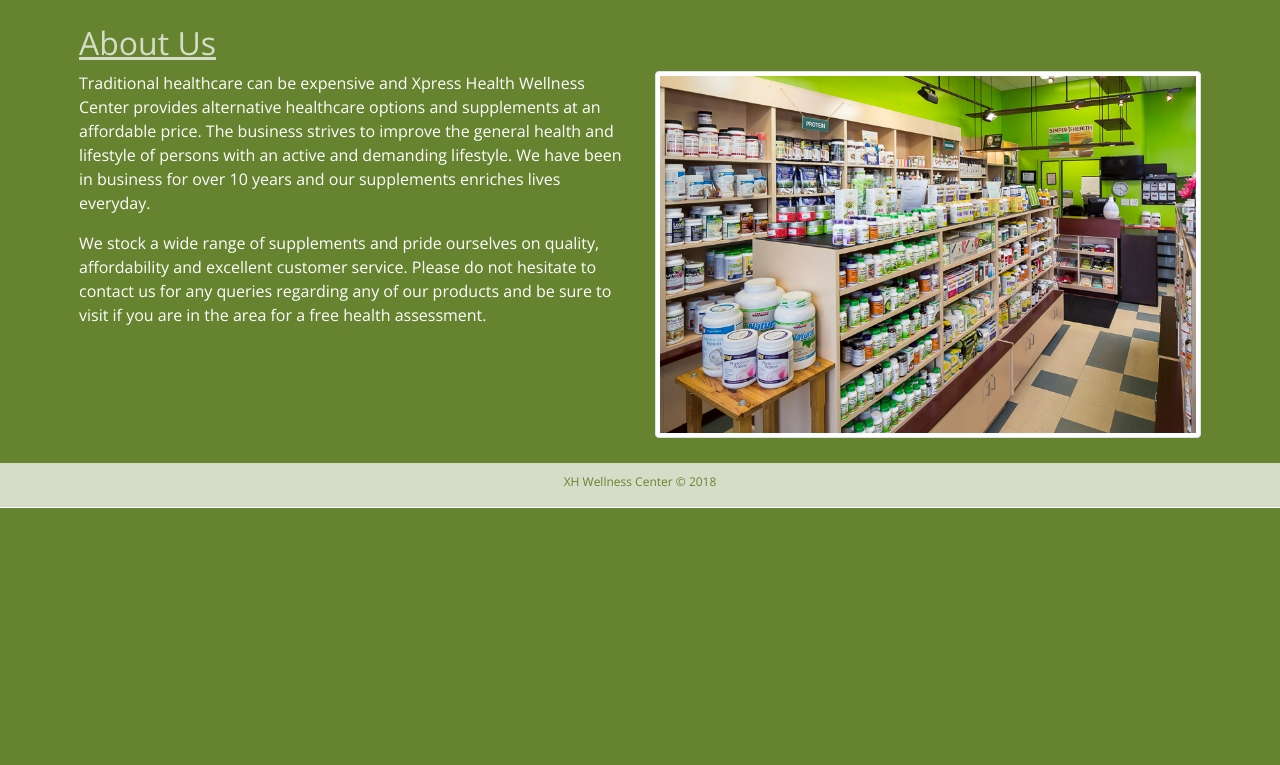
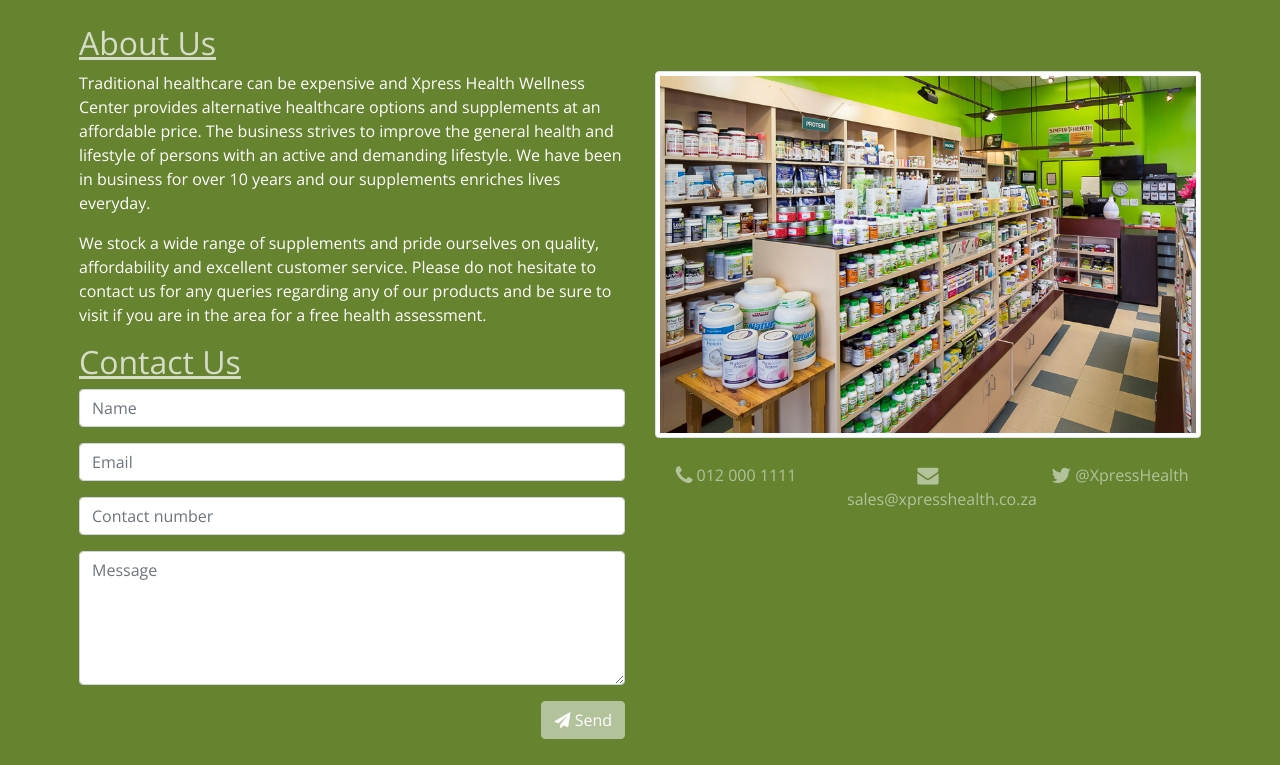
Before and after one commit to pjjroux/xpress_health, a PHP site: page /contact.html in a window 1280 px wide. Shown: the part 292-1057 px from the top of the page. Before the commit the page ends 800 px from the top, so only its background shows below. Run offline with PHP 8.4, Linux system fonts and the light colour scheme; some libraries are stand-ins or nearby versions.

Commit message:
Added contact page

```diff
--- a/assets/css/style.css
+++ b/assets/css/style.css
@@ -79,7 +79,36 @@ footer {
 }
 
 
+.btn-primary {
+    background-color: #B2C39B;
+    border-color: #B2C39B;
+}
 
+.btn-primary:hover {
+    background-color: #D5DDC8;
+    border-color: #D5DDC8;
+}
+
+.contact-icons {
+    padding-top: 25px;
+    color: #B2C39B;
+}
+
+.contact-icons a {
+    color: #B2C39B;
+    text-decoration: none;
+}
+
+.contact-icons a:hover {
+    color: #B2C39B;
+    font-weight: bold;
+}
+
+#map {
+    width: 100%;
+    height: 400px;
+    background-color: grey;
+}
 /* #C9D408 gold
 #668330 dark green
 white #FBFBFB
--- a/contact.html
+++ b/contact.html
@@ -54,16 +54,55 @@
               Please do not hesitate to contact us for any queries regarding any of our products and be sure to visit if you are in the area for a free health assessment.
             </p>
 
+            <h2 class="shop-header">Contact Us</h2>
 
+            <div class="contact-form">
+              <form action="" method="post">
+                  <div class="form-group">
+                    <input type="text" class="form-control" id="name" placeholder="Name" name="name" required>
+                  </div>
+                  <div class="form-group">
+                    <input type="email" class="form-control" id="email" placeholder="Email" name="email" required>
+                  </div>
+                  <div class="form-group">
+                    <input type="text" class="form-control" id="contact" placeholder="Contact number" name="contact" required>
+                  </div>
+                  <div class="form-group">
+                    <textarea class="form-control" rows="5" id="message" placeholder="Message" name="message" required></textarea>
+                  </div>
+                  <div class="text-right">
+                    <button type="submit" class="btn btn-primary" title="Send Message"><i class="fa fa-send"></i> Send</button>
+                  </div>
+                </form>
+            </div>
           </div>
 
           <div class="col-6">
             <img src="assets/img/store.jpg" alt="Store" class="img-fluid img-thumbnail">
+
+            <div class="contact-icons text-center">
+              <div class="row">
+                <div class="col-4">
+                  <a href="tel:0186331531"><i class="fa fa-lg fa-phone"></i> 012 000 1111</a>
+                </div>
+
+                <div class="col-4">
+                  <a href="mailto:sales@xpresshealth.co.za"><i class="fa fa-lg fa-envelope"></i> sales@xpresshealth.co.za</a>
+                </div>
+
+                <div class="col-4">
+                  <a href="https://twitter.com/Twitter" target="_blank"><i class="fa fa-lg fa-twitter"></i> @XpressHealth</a>
+                </div>
+              </div>
+            </div>
+
           </div>
         </div>
 
       </div>
     </section>
+
+    <div id="map"></div>
 
     <footer>
       <div class="container text-center">
@@ -75,6 +114,21 @@
       </div>
     </footer>
 
+    <script>
+    // Initialize and add the map
+    function initMap() {
+      // The location of XpressHealth
+      var address = {lat: -25.767658, lng: 28.199264};
+      var map = new google.maps.Map(
+        document.getElementById('map'), {zoom: 15, center: address});
+        var marker = new google.maps.Marker({position: address, map: map});
+      }
+    </script>
+
+    <script async defer
+      src="https://maps.googleapis.com/maps/api/js?key=AIzaSyDApDsTpy3vLGiNDEPL40T1hCzCRrjOjKg&callback=initMap">
+    </script>
+
 
     <!-- JavaScript -->
     <script src="https://code.jquery.com/jquery-3.3.1.slim.min.js" integrity="sha384-q8i/X+965DzO0rT7abK41JStQIAqVgRVzpbzo5smXKp4YfRvH+8abtTE1Pi6jizo" crossorigin="anonymous"></script>
```
